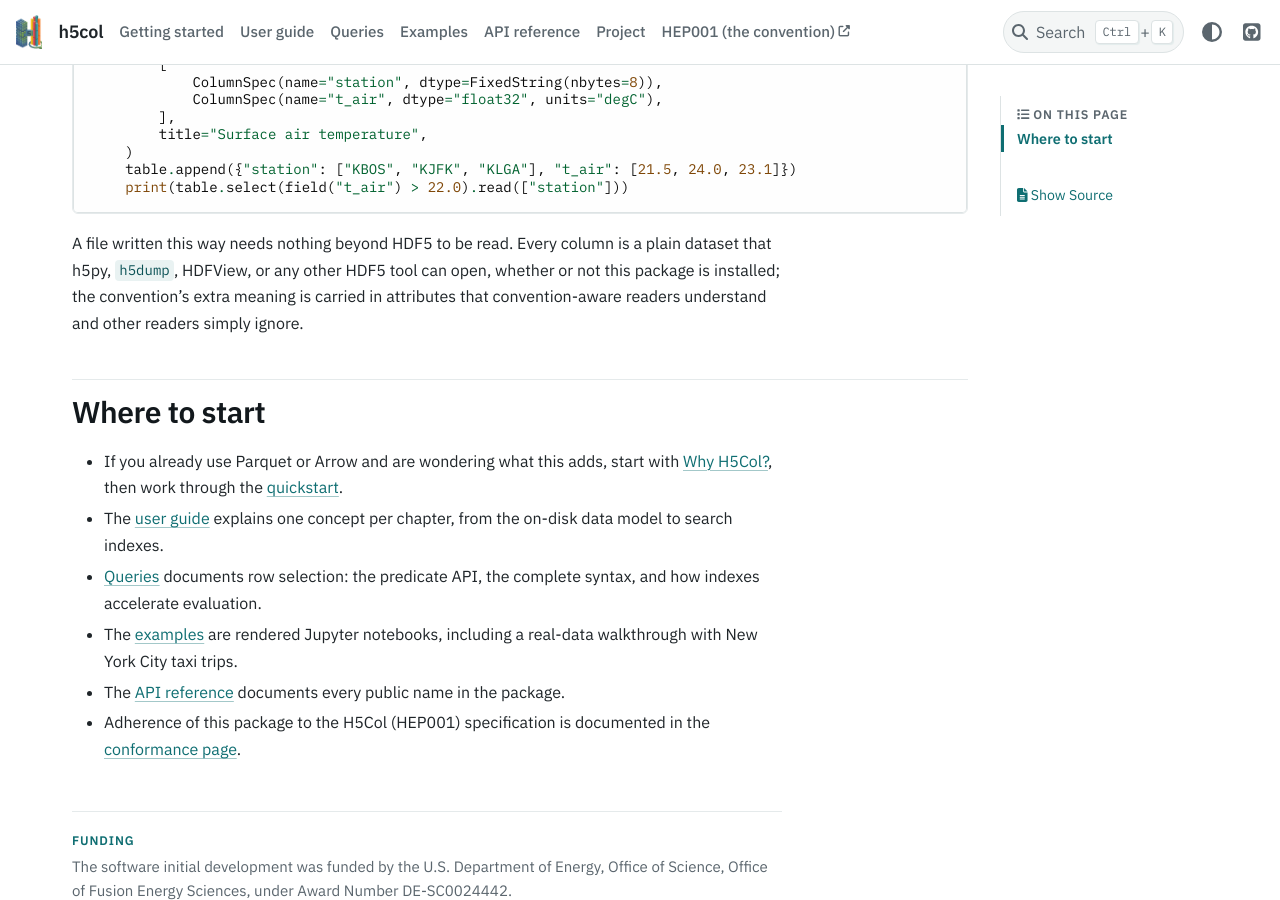
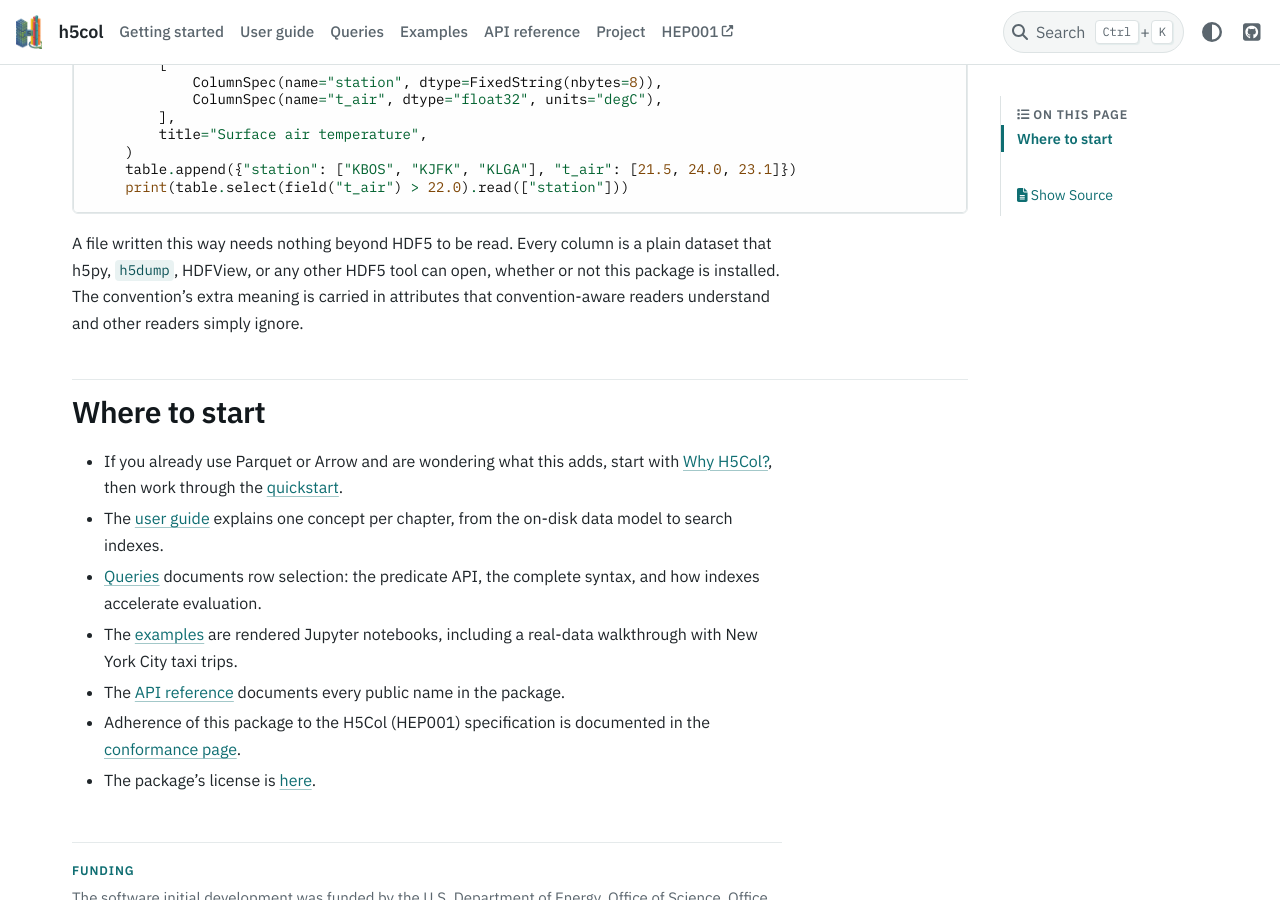
Before and after one commit to HDFGroup/h5col, a Sphinx documentation site: the page built from docs/index.md, in a window 1280 px wide and 900 px high, scrolled down 860 px. Built offline with Sphinx 7.4.7 and the PyData theme 0.15.4, drawn with Linux system fonts in a browser that asks for light colours; pages that are not in the unit, such as notebooks, are missing from menus.

Commit message:
Improve docs home page

````diff
--- a/docs/conf.py
+++ b/docs/conf.py
@@ -75,9 +75,12 @@ html_context = {"baseurl": html_baseurl}
 html_last_updated_fmt = "%Y-%m-%d"
 html_theme_options = {
     "github_url": "https://github.com/HDFGroup/h5col",
+    # Just the identifier: the theme appends an external-link glyph, so the
+    # off-site jump is already signalled, and the landing page introduces
+    # HEP001 by its full title.
     "external_links": [
         {
-            "name": "HEP001 (the convention)",
+            "name": "HEP001",
             "url": "https://hdfalliance.github.io/heps/hep001/",
         },
     ],
--- a/docs/index.md
+++ b/docs/index.md
@@ -11,20 +11,20 @@
 
 # h5col
 
-`h5col` stores column-oriented tables natively in HDF5 files. A table is an ordinary
-HDF5 group. Each scalar column in it is an ordinary rank-1 HDF5 dataset. A
-variable-length list column is a small group of such HDF5 datasets. On top
-of that deliberately simple layout, the H5Col convention specifies the things a
-real tabular workload needs: a committed row count, per-column chunking and
-compression, fixed-length strings that never truncate silently, boolean and
+`h5col` stores column-oriented tables natively in HDF5 files. A table is an
+ordinary HDF5 group. Each scalar column in it is an ordinary rank-1 HDF5
+dataset. A variable-length list column is a small group of such HDF5 datasets.
+On top of that deliberately simple layout, the H5Col convention specifies the
+things a real tabular workload needs: a committed row count, per-column chunking
+and compression, fixed-length strings that never truncate silently, boolean and
 categorical columns, precise missing-value semantics, variable-length list
 columns, and persistent search indexes that accelerate row selection.
 
 The convention is an HDF5 Enhancement Proposal: [HEP001 — H5Col: Column-Oriented
 Tabular Data in HDF5](https://hdfalliance.github.io/heps/hep001/). This package,
 `h5col`, built on [h5py](https://docs.h5py.org/en/stable/), is its first
-experimental implementation. It supports writing and reading the convention's tables, and
-adds a small pyarrow-style query API on top:
+experimental implementation. It supports writing and reading the convention's
+tables, and adds a small pyarrow-style query API on top:
 
 ```python
 import h5py
@@ -45,7 +45,7 @@ with h5py.File("observations.h5", "w") as f:
 
 A file written this way needs nothing beyond HDF5 to be read. Every column is a
 plain dataset that h5py, `h5dump`, HDFView, or any other HDF5 tool can open,
-whether or not this package is installed; the convention's extra meaning is
+whether or not this package is installed. The convention's extra meaning is
 carried in attributes that convention-aware readers understand and other
 readers simply ignore.
 
@@ -62,7 +62,9 @@ readers simply ignore.
   real-data walkthrough with New York City taxi trips.
 - The [API reference](api/index.md) documents every public name in the
   package.
-- Adherence of this package to the H5Col (HEP001) specification is documented in the [conformance page](about/conformance.md).
+- Adherence of this package to the H5Col (HEP001) specification is documented in
+  the [conformance page](about/conformance.md).
+- The package's license is [here](about/license.md).
 
 :::{container} h5col-funding
 Funding
````
